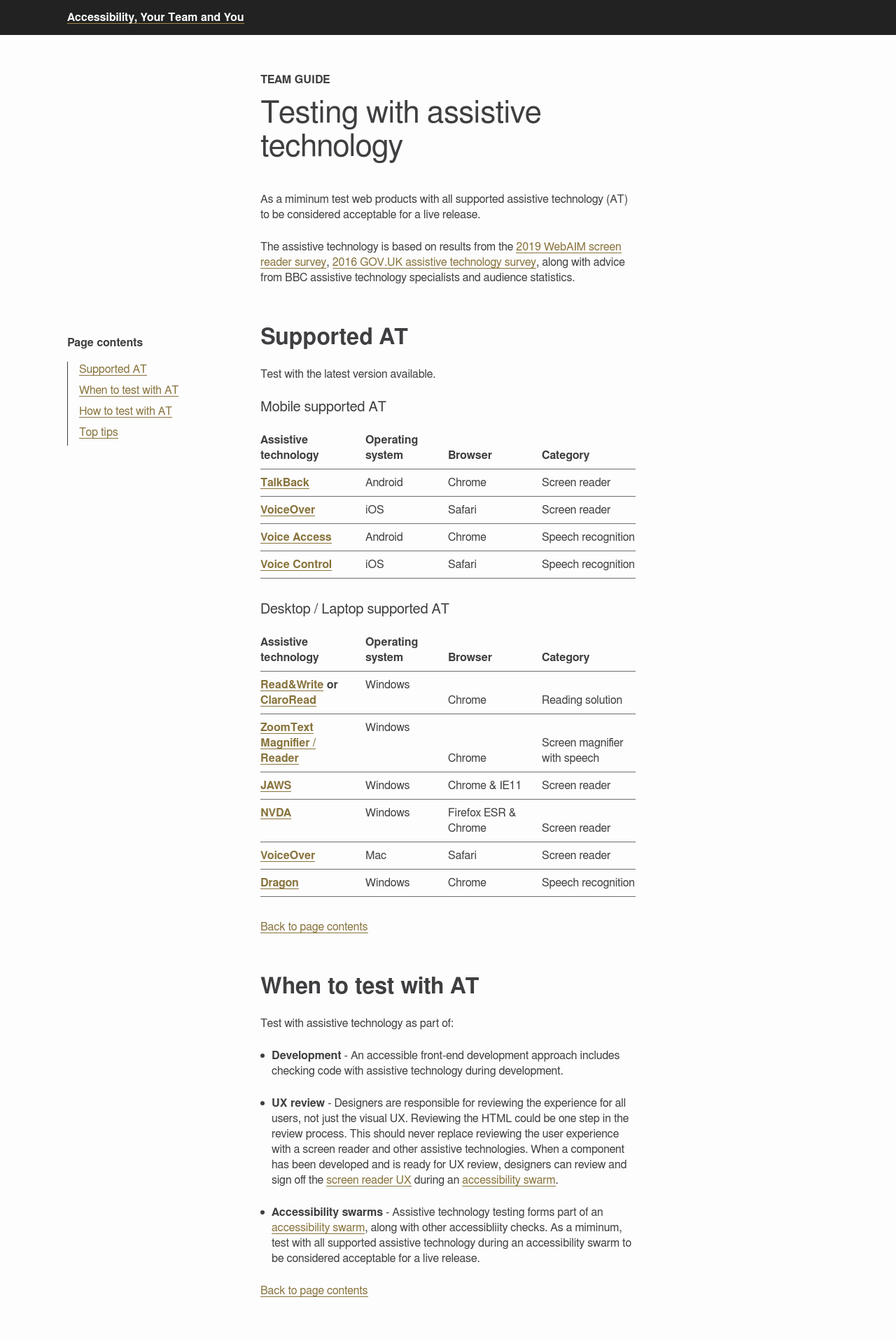
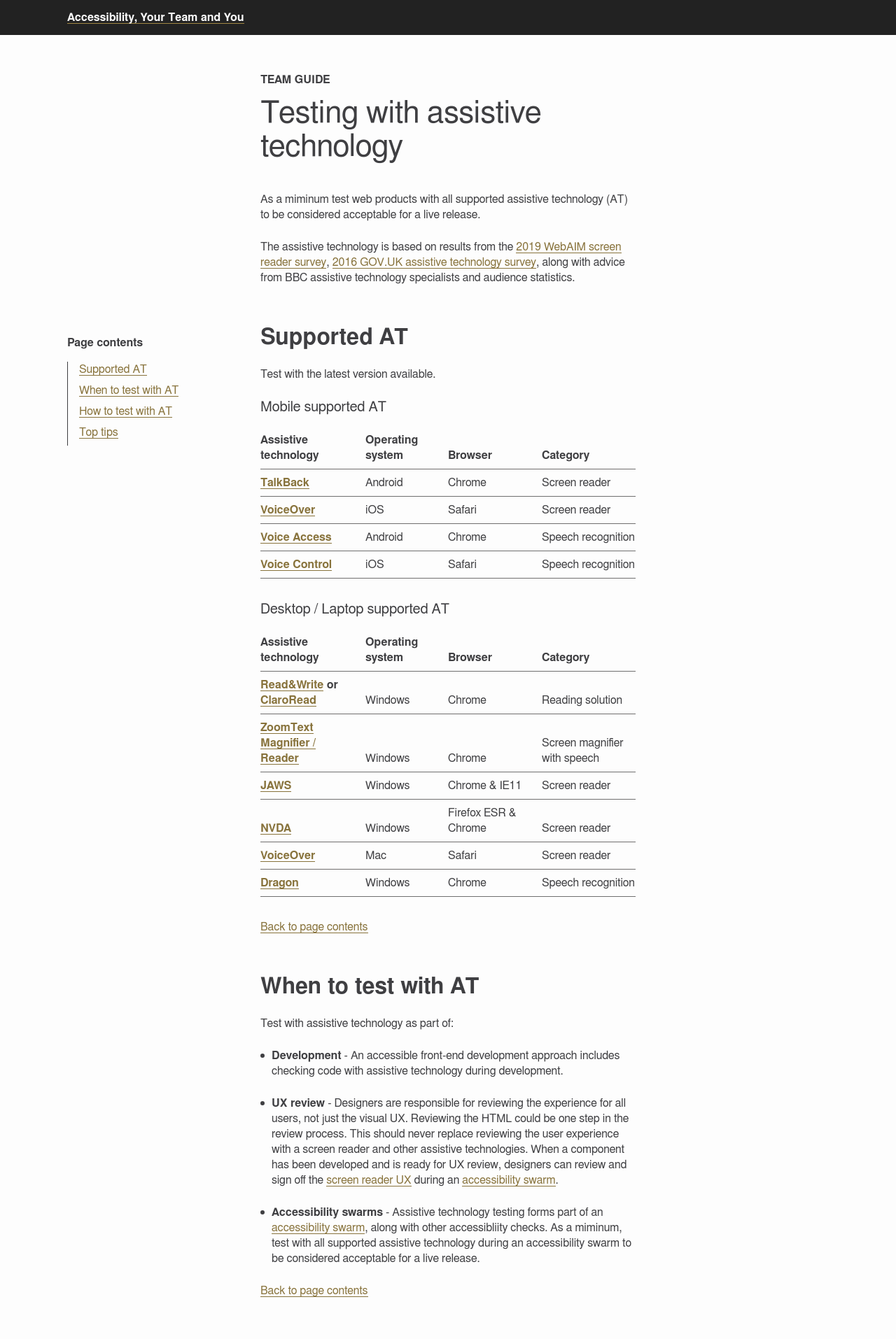
Before and after one commit to bbc/accessibility-news-and-you, a Jekyll site: the page assistive-technology/testing.html, which Jekyll copies as it is, in a window 1280 px wide. Shown: the top 1914 px of the page at 70% size. Built offline with Jekyll 4.4.1, drawn with Linux system fonts in a browser that asks for light colours.

Commit message:
add vertical align to all cells in AT table

```diff
--- a/assets/css/default.css
+++ b/assets/css/default.css
@@ -461,6 +461,11 @@ img.image_show-more-updates {
   vertical-align: top;
 }
 
+.table-type-one.table-at th,
+.table-type-one.table-at td {
+  vertical-align: bottom;
+}
+
 .table-type-one th {
   font-weight: bolder;
 }
@@ -601,12 +606,10 @@ img.image_show-more-updates {
 .table-at .th-3,
 .table-at tbody > tr > th + td + td {
   width: 25%;
-  vertical-align: bottom;
 }
 
 .table-at .th-4,
 .table-at tbody > tr > th + td + td + td {
-  vertical-align: bottom;
 }
 }
 
@@ -705,13 +708,11 @@ img.image_show-more-updates {
 .table-at .th-3,
 .table-at tbody > tr > th + td + td {
   width: 25%;
-  vertical-align: bottom;
 }
 
 .table-at .th-4,
 .table-at tbody > tr > th + td + td + td {
   width: 25%;
-  vertical-align: bottom;
 }
 }
 
```
